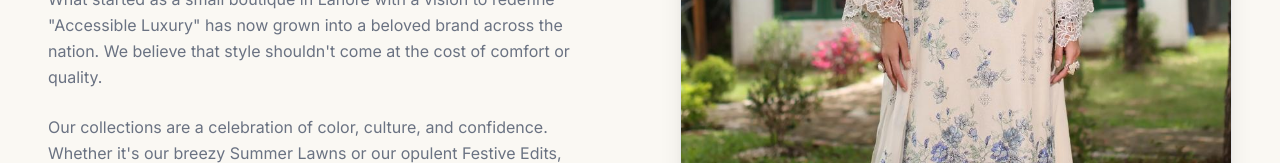
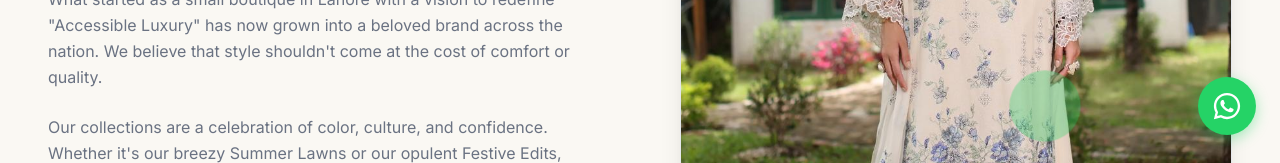
Before and after one commit to zariabawan6-dot/Nayara, a React (Vite) app: page /about in a window 1280 px wide. Shown: the part 637-800 px from the top of the page. Built offline with nearby package versions, Linux system fonts and the light colour scheme; no server answers.

Commit message:
Add WhatsApp button on all pages

```diff
--- a/src/App.jsx
+++ b/src/App.jsx
@@ -45,6 +45,7 @@ import ProductPreview from "./pages/productPreview";
 import Navbar from "./components/Navbar";
 import StorePolicies from "./pages/StorePolicies";
 import { fbTrack } from "./lib/fbPixel";
+import WhatsAppButton from "./components/WhatsAppButton";
 // import Snowfall from "react-snowfall";
 
 function App() {
@@ -74,6 +75,11 @@ function App() {
           <Route path="/contact" element={<ContactPage />} />
           <Route path="/about" element={<AboutPage />} />
         </Routes>
+
+         <WhatsAppButton
+        phoneNumber="923166071102"
+        message="Hello! I'm interested in your suits at Nayara Zone 👗"
+      />
       </div>
     </>
   );
--- a/src/components/WhatsAppButton.jsx
+++ b/src/components/WhatsAppButton.jsx
@@ -1,7 +1,7 @@
 import React, { useState } from "react";
 
 const WhatsAppButton = ({
-  phoneNumber = "923XXXXXXXXX",
+  phoneNumber = "923166071102",
   message = "Hello! I'm interested in your suits 👗",
 }) => {
   const [hovered, setHovered] = useState(false);
--- a/src/pages/HomePage.jsx
+++ b/src/pages/HomePage.jsx
@@ -6,7 +6,6 @@ import TestimonialsSection from "../components/Testimonials.jsx";
 import CollectionBanner from "../components/Collectionbanner.jsx";
 import OurPromise from "../components/OurPromise.jsx";
 import Footer from "../components/Footer.jsx";
-import WhatsAppButton from "../components/WhatsAppButton.jsx";
 
 // --- Main Page Component ---
 
@@ -24,12 +23,6 @@ const HomePage = () => {
       </main>
       <Footer />
 
-
-       {/* WhatsApp Floating Button */}
-      <WhatsAppButton
-        phoneNumber="923166071102"
-        message="Hello! I'm interested in your suits at Nayara Zone 👗"
-      />
     </div>
   );
 };
```
